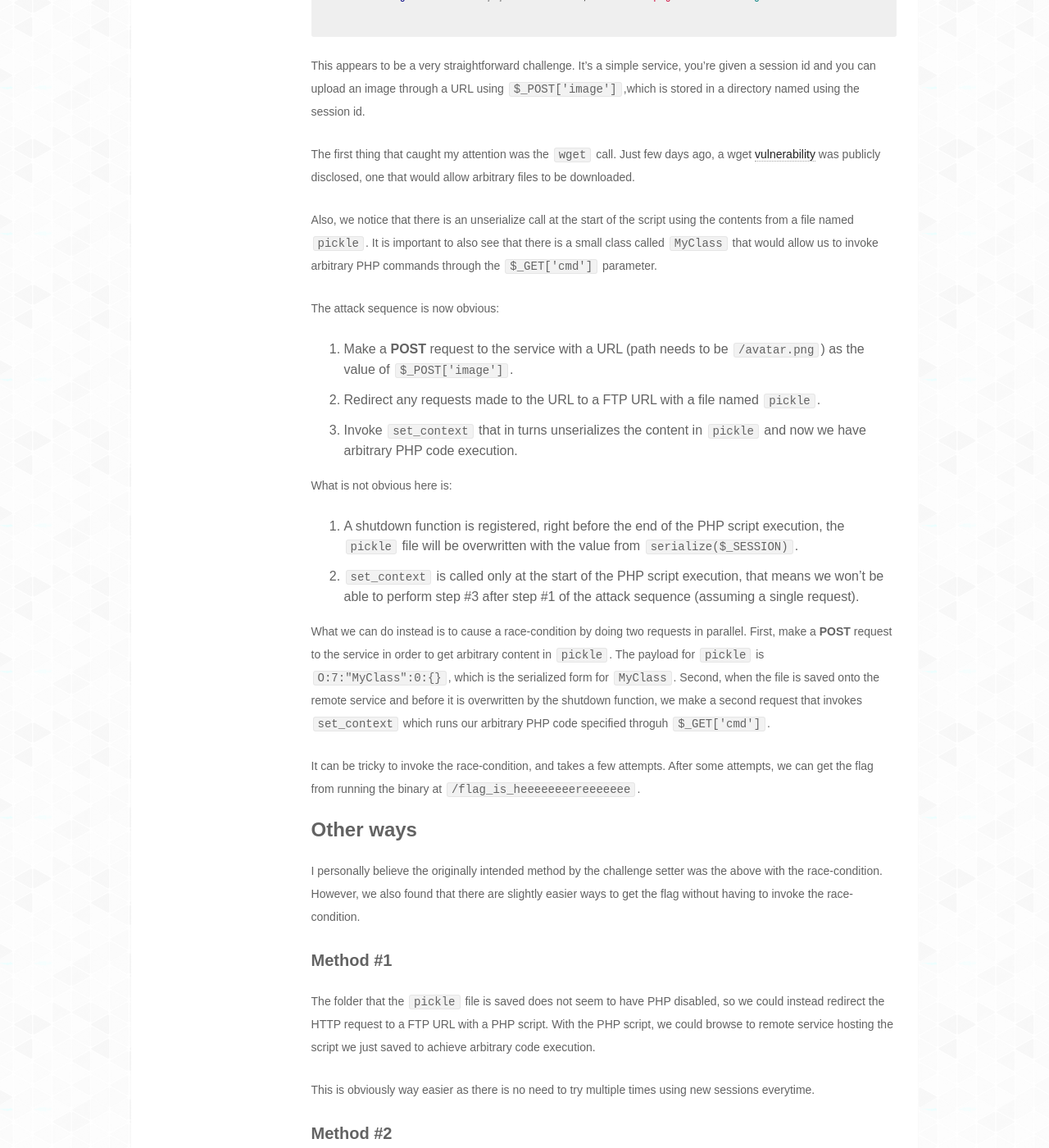
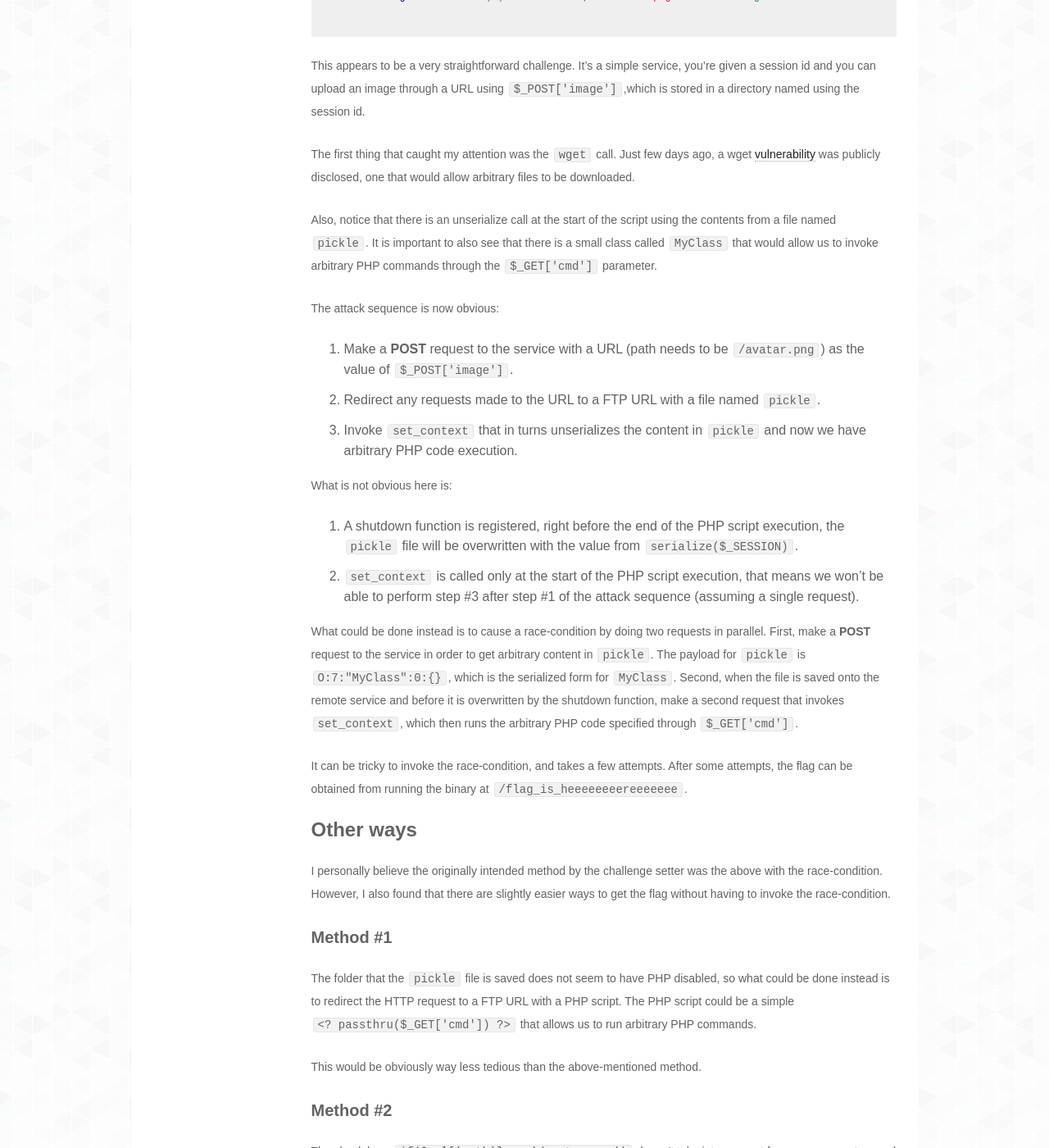
Before and after one commit to quanyang/quanyang.github.io, a Jekyll site: the page built from _posts/blog/2016-07-10-secuinside-ctf-quals-2016-trendyweb.md, in a window 1280 px wide and 1400 px high, scrolled down 1866 px. Shown: the whole window at 82% size. Built offline with Jekyll 4.4.1, drawn with Linux system fonts in a browser that asks for light colours; nearby versions of some CDN libraries; comment, search, counter and statistics services are not loaded.

Commit message:
Made some changes

```diff
--- a/_posts/blog/2016-07-10-secuinside-ctf-quals-2016-trendyweb.md
+++ b/_posts/blog/2016-07-10-secuinside-ctf-quals-2016-trendyweb.md
@@ -83,7 +83,7 @@ This appears to be a very straightforward challenge. It's a simple service, you'
 
 The first thing that caught my attention was the `wget` call. Just few days ago, a wget [vulnerability](http://legalhackers.com/advisories/Wget-Arbitrary-File-Upload-Vulnerability-Exploit.txt) was publicly disclosed, one that would allow arbitrary files to be downloaded.
 
-Also, we notice that there is an unserialize call at the start of the script using the contents from a file named `pickle`. It is important to also see that there is a small class called `MyClass` that would allow us to invoke arbitrary PHP commands through the `$_GET['cmd']` parameter.
+Also, notice that there is an unserialize call at the start of the script using the contents from a file named `pickle`. It is important to also see that there is a small class called `MyClass` that would allow us to invoke arbitrary PHP commands through the `$_GET['cmd']` parameter.
 
 The attack sequence is now obvious:
 
@@ -96,17 +96,17 @@ What is not obvious here is:
 1. A shutdown function is registered, right before the end of the PHP script execution, the `pickle` file will be overwritten with the value from `serialize($_SESSION)`.
 2. `set_context` is called only at the start of the PHP script execution, that means we won't be able to perform step #3 after step #1 of the attack sequence (assuming a single request).
 
-What we can do instead is to cause a race-condition by doing two requests in parallel. First, make a **POST** request to the service in order to get arbitrary content in `pickle`. The payload for `pickle` is `O:7:"MyClass":0:{}`, which is the serialized form for `MyClass`. Second, when the file is saved onto the remote service and before it is overwritten by the shutdown function, we make a second request that invokes `set_context` which runs our arbitrary PHP code specified throguh `$_GET['cmd']`.
+What could be done instead is to cause a race-condition by doing two requests in parallel. First, make a **POST** request to the service in order to get arbitrary content in `pickle`. The payload for `pickle` is `O:7:"MyClass":0:{}`, which is the serialized form for `MyClass`. Second, when the file is saved onto the remote service and before it is overwritten by the shutdown function, make a second request that invokes `set_context`, which then runs the arbitrary PHP code specified through `$_GET['cmd']`.
 
-It can be tricky to invoke the race-condition, and takes a few attempts. After some attempts, we can get the flag from running the binary at `/flag_is_heeeeeeeereeeeeee`.
+It can be tricky to invoke the race-condition, and takes a few attempts. After some attempts, the flag can be obtained from running the binary at `/flag_is_heeeeeeeereeeeeee`.
 
 ### Other ways
-I personally believe the originally intended method by the challenge setter was the above with the race-condition. However, we also found that there are slightly easier ways to get the flag without having to invoke the race-condition.
+I personally believe the originally intended method by the challenge setter was the above with the race-condition. However, I also found that there are slightly easier ways to get the flag without having to invoke the race-condition.
 
 #### Method #1
-The folder that the `pickle` file is saved does not seem to have PHP disabled, so we could instead redirect the HTTP request to a FTP URL with a PHP script. With the PHP script, we could browse to remote service hosting the script we just saved to achieve arbitrary code execution.
+The folder that the `pickle` file is saved does not seem to have PHP disabled, so what could be done instead is to redirect the HTTP request to a FTP URL with a PHP script. The PHP script could be a simple `<? passthru($_GET['cmd']) ?>` that allows us to run arbitrary PHP commands.
 
-This is obviously way easier as there is no need to try multiple times using new sessions everytime.
+This would be obviously way less tedious than the above-mentioned method.
 
 #### Method #2
 The check here `if($url['path'] == '/avatar.png')` doesn't take into account for query parameters and so it is possible to specify a URL like `avatar.png%3fcmd.php` which is decoded to `avatar.png?cmd.php`, which is saved as a .php file and executes PHP instructions when browsed.
```
